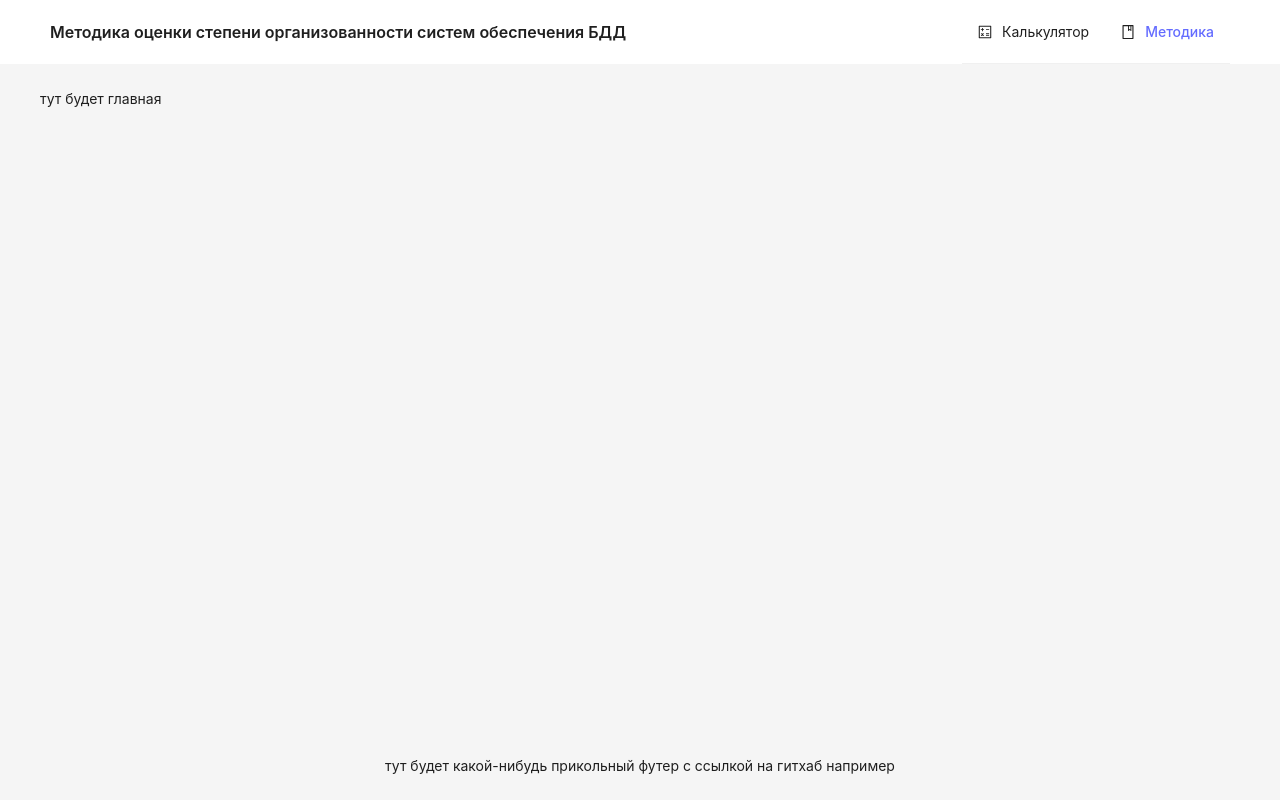
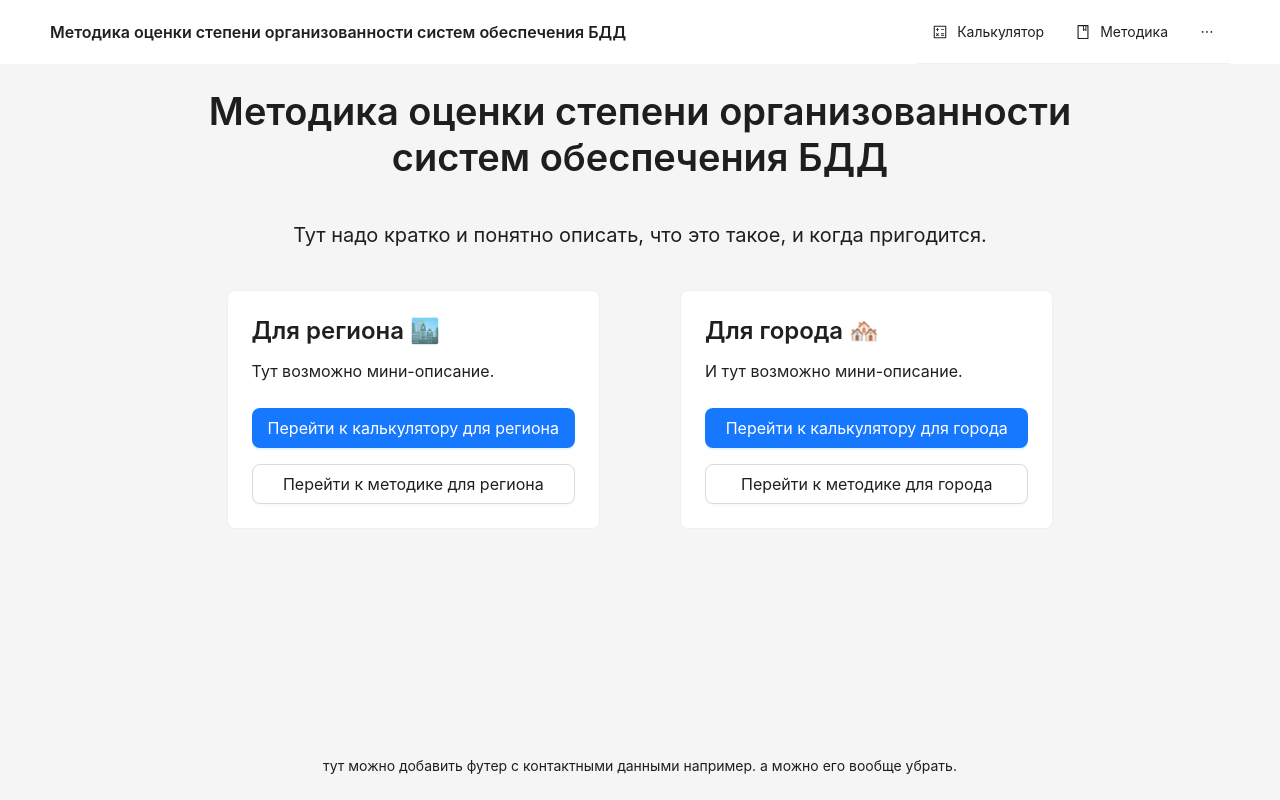
Before and after one commit to road-safety-entropy-method/road-safety-entropy-method.github.io, a React (Vite) app: page / in a window 1280 px wide. Built offline with nearby package versions, Linux system fonts and the light colour scheme.

Commit message:
типо главная

```diff
--- a/src/layout.tsx
+++ b/src/layout.tsx
@@ -1,7 +1,5 @@
 import React, {CSSProperties} from 'react';
-import {BookOutlined, CalculatorOutlined,
-    // UserOutlined
-} from '@ant-design/icons';
+import {BookOutlined, CalculatorOutlined, UserOutlined} from '@ant-design/icons';
 import {MenuProps, Typography} from 'antd';
 import { Layout, Menu } from 'antd';
 import {Link, Outlet} from 'react-router-dom';
@@ -25,29 +23,27 @@ const menuItems: MenuProps['items'] = [
         ]
     },
     {
-        label: (
-            <Link to={'/method'}>Методика</Link>
-        ),
+        label: 'Методика',
         icon: <BookOutlined/>,
         key: 'method',
         children: [
             {
                 label: <Link to={'/method-region'}>Для региона</Link>,
-                key: 'calculator-region'
+                key: 'method-region'
             },
             {
                 label: <Link to={'/method-city'}>Для города</Link>,
-                key: 'calculator-city'
+                key: 'method-city'
             },
         ]
     },
-    // {
-    //     label:(
-    //         <Link to={'/about-author'}>Об авторе</Link>
-    //     ),
-    //     icon: <UserOutlined/>,
-    //     key: 'about-author'
-    // },
+    {
+        label:(
+            <Link to={'/about-author'}>Об авторе</Link>
+        ),
+        icon: <UserOutlined/>,
+        key: 'about-author'
+    },
 ]
 
 export const MainLayout: React.FC = () => {
@@ -92,7 +88,7 @@ export const MainLayout: React.FC = () => {
                 <Outlet/>
             </Content>
             <Footer style={footerStyle}>
-                тут будет какой-нибудь прикольный футер с ссылкой на гитхаб например
+                тут можно добавить футер с контактными данными например. а можно его вообще убрать.
             </Footer>
         </Layout>
     )
--- a/src/pages/main/main.tsx
+++ b/src/pages/main/main.tsx
@@ -1,5 +1,38 @@
+import {Typography} from "antd";
+import { OptionCard } from "./option-card";
+
 export const Main = () => {
     return (
-       <>тут будет главная</>
+       <>
+           <div style={{display: 'flex', justifyContent: 'center'}}>
+               <div style={{display: 'flex', flexDirection: 'column', width: '80%', alignItems: 'center'}}>
+                   <Typography.Title level={1} style={{textAlign: 'center', marginBottom: '40px'}}>
+                       Методика оценки степени организованности систем обеспечения БДД
+                   </Typography.Title>
+                   <div style={{marginBottom: '40px'}}>
+                       <p style={{fontSize: '20px'}}>Тут надо кратко и понятно описать, что это такое, и когда
+                           пригодится.</p>
+                   </div>
+                   <div style={{display: 'grid', gridTemplateColumns: 'repeat(2, 1fr)', columnGap: '80px'}}>
+                       <OptionCard
+                           title={'Для региона 🏙'}
+                           desc={'Тут возможно мини-описание.'}
+                           btnCalc={'Перейти к калькулятору для региона'}
+                           btnCalcLink={'/calculator-region'}
+                           btnMethod={'Перейти к методике для региона'}
+                           btnMethodLink={'/method-region'}
+                       />
+                       <OptionCard
+                           title={'Для города 🏘️'}
+                           desc={'И тут возможно мини-описание.'}
+                           btnCalc={'Перейти к калькулятору для города'}
+                           btnCalcLink={'/calculator-city'}
+                           btnMethod={'Перейти к методике для города'}
+                           btnMethodLink={'/method-city'}
+                       />
+                   </div>
+               </div>
+           </div>
+       </>
     )
 };
--- /dev/null
+++ b/src/pages/main/option-card.tsx
@@ -0,0 +1,35 @@
+import {useNavigate} from "react-router-dom";
+import {Button, Card, Typography} from "antd";
+
+type TOptionCardProps = {
+    title: string;
+    desc: string;
+    btnCalc: string;
+    btnCalcLink: string;
+    btnMethod: string;
+    btnMethodLink: string;
+}
+
+export const OptionCard = ({
+                        title,
+                        desc,
+                        btnCalc,
+                        btnCalcLink,
+                        btnMethod,
+                        btnMethodLink
+                    }: TOptionCardProps) => {
+    const navigate = useNavigate();
+
+    return (
+        <Card>
+            <div style={{display: 'flex', flexDirection: 'column'}}>
+                <Typography.Title level={3}>
+                    {title}
+                </Typography.Title>
+                <p style={{ fontSize: '16px', marginBottom: '24px'}}>{desc}</p>
+                <Button type={"primary"} size={'large'} style={{marginBottom: '16px'}} onClick={() => navigate(btnCalcLink)}>{btnCalc}</Button>
+                <Button size={'large'} onClick={() => navigate(btnMethodLink)}>{btnMethod}</Button>
+            </div>
+        </Card>
+    );
+};
```
Also changed, not shown: src/pages/calculator/calculator.tsx (+0 -81 lines).
